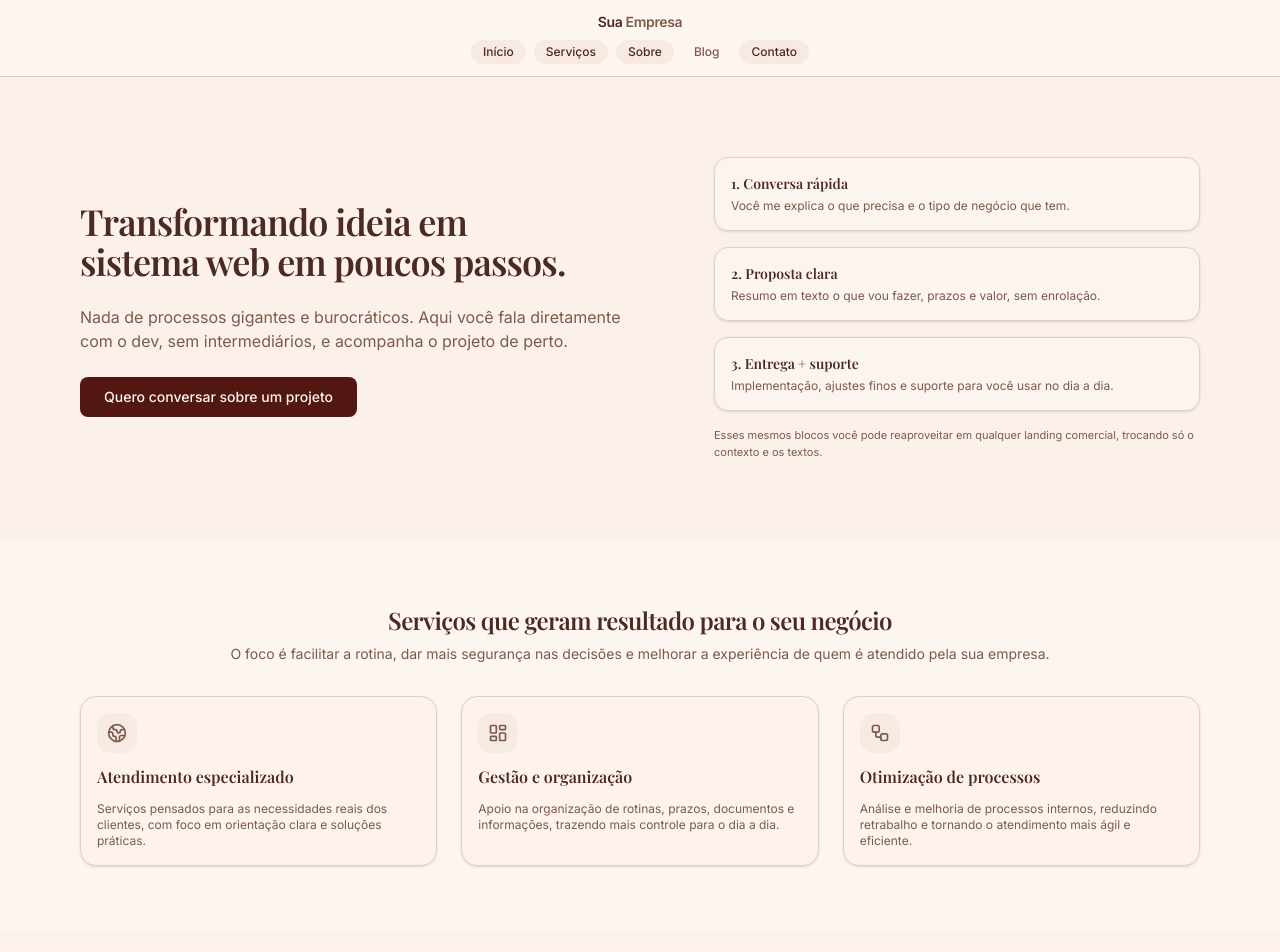
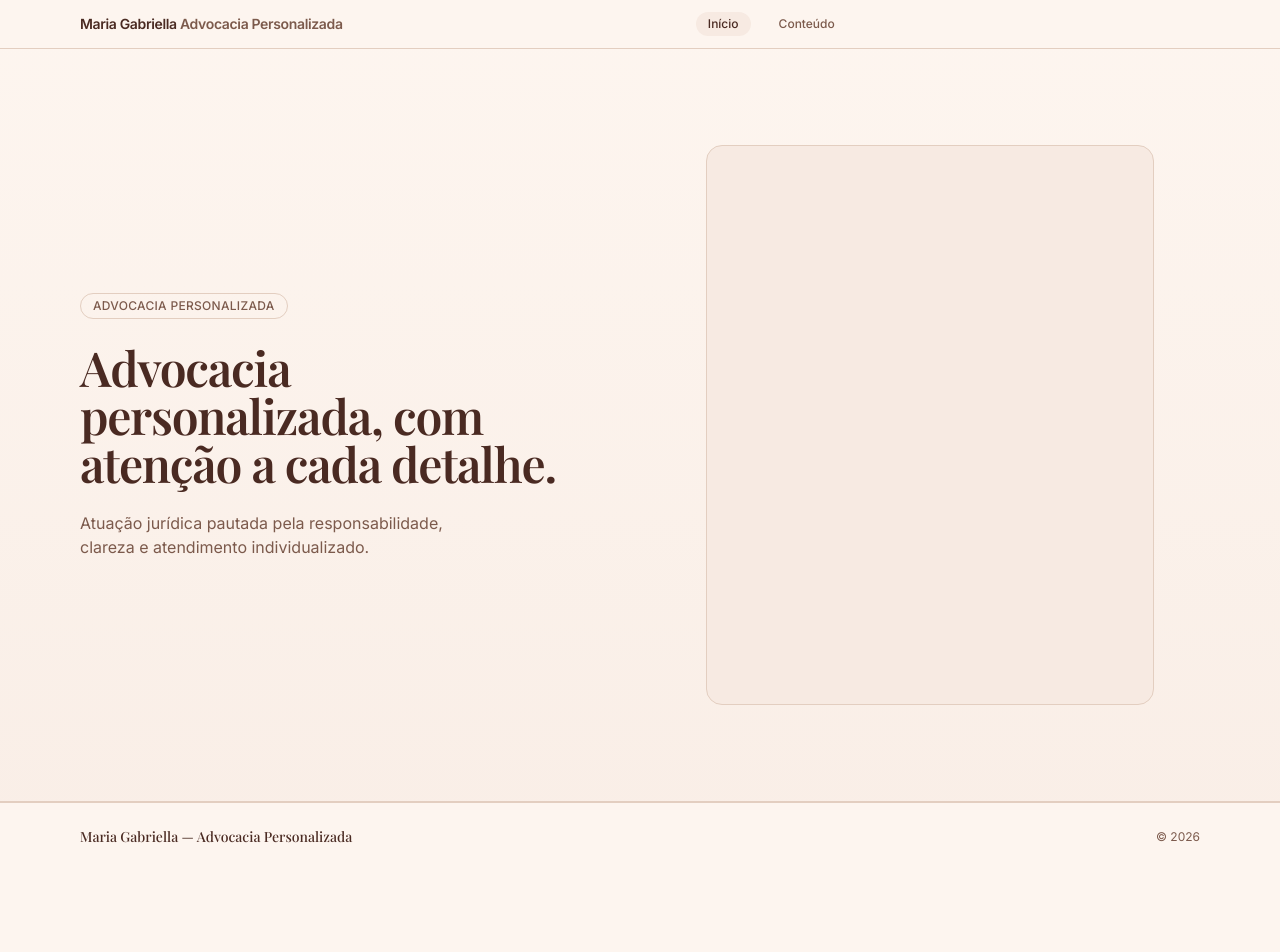
Before and after one commit to svitordev/landing-advogada-gabriella, a Next.js app: page / in a window 1280 px wide. Shown: the top 952 px of the page. After the commit the page ends 871 px from the top, so only its background shows below. Built offline with nearby package versions, Linux system fonts and the light colour scheme.

Commit message:
feat: add institutional header and hero

```diff
--- a/app/(site)/layout.tsx
+++ b/app/(site)/layout.tsx
@@ -1,14 +1,24 @@
 // app/(site)/layout.tsx
 import type { ReactNode } from "react";
-import { HeaderCentered } from "@/components/site/headers/header-centered";
-import { FooterCta } from "@/components/site/footers/footer-cta";
+import { HeaderBasic } from "@/components/site/headers/header-basic";
+import { siteBrand, siteNavLinks } from "@/lib/site-config";
 
 export default function SiteLayout({ children }: { children: ReactNode }) {
   return (
     <div className="flex min-h-screen flex-col">
-      <HeaderCentered />
+      <HeaderBasic brand={siteBrand} links={siteNavLinks} />
       <main className="flex-1">{children}</main>
-      <FooterCta />
+      {/* Rodapé mínimo e verdadeiro — sem contatos/OAB inventados.
+          O footer definitivo será implementado em entrega futura. */}
+      <footer className="border-t">
+        <div className="mx-auto flex max-w-6xl flex-col gap-1 px-4 py-6 text-xs text-muted-foreground md:flex-row md:items-center md:justify-between">
+          <p className="font-serif text-sm text-foreground">
+            {siteBrand.name}
+            {siteBrand.subtitle ? ` — ${siteBrand.subtitle}` : ""}
+          </p>
+          <p>© {new Date().getFullYear()}</p>
+        </div>
+      </footer>
     </div>
   );
 }
--- a/app/(site)/page.tsx
+++ b/app/(site)/page.tsx
@@ -1,24 +1,11 @@
 // app/(site)/page.tsx
-import { AboutSplit } from "@/components/sections/about/about-split";
-import { ContactSplit } from "@/components/sections/contact/contact-split";
-import { CtaSimple } from "@/components/sections/cta/cta-simple";
-import { HeroSteps } from "@/components/sections/hero/hero-steps";
-import { PricingThreeTiers } from "@/components/sections/pricing/pricing-three-tiers";
-import { ServicesWithIcons } from "@/components/sections/services/services-with-icons";
-import { TestimonialsGrid } from "@/components/sections/testimonials/testimonials-grid";
+import { HeroPrimary } from "@/components/sections/hero/hero-primary";
+import { siteHero } from "@/lib/site-config";
 
+// Composição mínima da entrega atual: apenas a Hero institucional com dados da
+// configuração do projeto. As demais seções (áreas de atuação, sobre, atendimento,
+// FAQ, contato) serão compostas nas próximas entregas — os componentes reutilizáveis
+// do template permanecem no repositório, sem conteúdo fictício da cliente no ar.
 export default function SiteHomePage() {
-  return (
-    <>
-      <HeroSteps />
-      <ServicesWithIcons />
-      <AboutSplit/>
-      <TestimonialsGrid/>
-      <PricingThreeTiers/>
-      <ContactSplit/>
-      <CtaSimple/>
-
-      {/* depois você adiciona outras sections: sobre, depoimentos, contato etc. */}
-    </>
-  );
+  return <HeroPrimary {...siteHero} />;
 }
--- a/app/library/headers/page.tsx
+++ b/app/library/headers/page.tsx
@@ -1,6 +1,6 @@
 // app/library/headers/page.tsx
 import type { Metadata } from "next";
-import { HeaderBasic } from "@/components/site/headers/header-basic";
+import { HeaderBasic, type HeaderBasicProps } from "@/components/site/headers/header-basic";
 import { HeaderCentered } from "@/components/site/headers/header-centered";
 import { HeaderWithTopbar } from "@/components/site/headers/header-with-topbar";
 
@@ -16,13 +16,29 @@ type HeaderItem = {
   Component: React.ComponentType;
 };
 
+// Demo genérica da variante data-driven — mesmos dados do baseline visual.
+const headerBasicDemo: HeaderBasicProps = {
+  brand: { name: "Sua", subtitle: "Empresa" },
+  links: [
+    { href: "/", label: "Início" },
+    { href: "/#services", label: "Serviços" },
+    { href: "/#about", label: "Sobre" },
+    { href: "/#contact", label: "Contato" },
+  ],
+  action: { label: "Entrar em contato", href: "mailto:contato@suaempresa.com" },
+};
+
+function HeaderBasicDemo() {
+  return <HeaderBasic {...headerBasicDemo} />;
+}
+
 const headers: HeaderItem[] = [
   {
     id: "header-basic",
     name: "Header básico",
     description:
       "Logo à esquerda, navegação à direita e um botão de contato. Funciona bem para a maioria dos sites institucionais.",
-    Component: HeaderBasic,
+    Component: HeaderBasicDemo,
   },
   {
     id: "header-centered",
--- a/app/library/hero/page.tsx
+++ b/app/library/hero/page.tsx
@@ -1,5 +1,8 @@
 // app/sections/hero/page.tsx
-import { HeroPrimary } from "@/components/sections/hero/hero-primary";
+import {
+  HeroPrimary,
+  type HeroPrimaryProps,
+} from "@/components/sections/hero/hero-primary";
 import {
   HeroCenterCta,
   type HeroCenterCtaProps,
@@ -9,6 +12,18 @@ import {
   HeroMediaShowcase,
   type HeroMediaShowcaseProps,
 } from "@/components/sections/hero/hero-media-showcase";
+
+// Demo genérica da variante data-driven — mesma copy do baseline visual.
+const heroPrimaryDemo: HeroPrimaryProps = {
+  eyebrow: "Site institucional · Empresas e profissionais",
+  title: "Apresente sua empresa com clareza, profissionalismo e confiança.",
+  description:
+    "Uma página inicial pensada para explicar quem você é, em que atua e como pode ajudar seus clientes, com destaque para seus principais serviços e formas de contato.",
+  actions: [
+    { label: "Ver serviços", href: "/library/services", variant: "default" },
+    { label: "Falar com a equipe", href: "mailto:contato@suaempresa.com", variant: "outline" },
+  ],
+};
 
 const heroCenterCtaDemo: HeroCenterCtaProps = {
   title: "Apresentamos sua empresa de forma clara, profissional e confiável.",
@@ -78,7 +93,7 @@ export default function HeroSectionsPage() {
               Variante 01 · Split layout (texto + preview)
             </p>
             <div className="overflow-hidden rounded-2xl border bg-background shadow-sm">
-              <HeroPrimary />
+              <HeroPrimary {...heroPrimaryDemo} />
             </div>
           </div>
         </section>
--- a/components/sections/hero/hero-primary.tsx
+++ b/components/sections/hero/hero-primary.tsx
@@ -1,57 +1,84 @@
 // components/sections/hero/hero-primary.tsx
+import Image from "next/image";
+import Link from "next/link";
 import { Button } from "@/components/ui/button";
 
-export function HeroPrimary() {
+export type HeroPrimaryAction = {
+  label: string;
+  href: string;
+  variant?: "default" | "outline";
+};
+
+export type HeroPrimaryProps = {
+  eyebrow?: string;
+  title: string;
+  description?: string;
+  actions?: HeroPrimaryAction[];
+  image?: {
+    src: string;
+    alt: string;
+  };
+};
+
+function isInternalHref(href: string) {
+  return href.startsWith("/");
+}
+
+export function HeroPrimary({ eyebrow, title, description, actions, image }: HeroPrimaryProps) {
   return (
     <section className="w-full border-b bg-linear-to-b from-background to-muted/60">
       <div className="mx-auto flex max-w-6xl flex-col items-center gap-10 px-4 py-16 md:flex-row md:py-24">
         {/* Coluna texto */}
         <div className="flex-1 space-y-6">
+          {eyebrow && (
             <span className="inline-flex items-center rounded-full border px-3 py-1 text-xs font-medium uppercase tracking-wide text-muted-foreground">
-            Site institucional · Empresas e profissionais
+              {eyebrow}
             </span>
+          )}
 
           <h1 className="text-balance text-3xl font-bold tracking-tight sm:text-4xl md:text-5xl">
-            Apresente sua empresa com clareza, profissionalismo e confiança.
+            {title}
           </h1>
 
+          {description && (
             <p className="max-w-xl text-balance text-sm text-muted-foreground sm:text-base">
-            Uma página inicial pensada para explicar quem você é, em que atua e como pode
-            ajudar seus clientes, com destaque para seus principais serviços e formas de contato.
+              {description}
             </p>
+          )}
 
+          {actions && actions.length > 0 && (
             <div className="flex flex-wrap items-center gap-3">
-            <Button size="lg">
-              Ver serviços
+              {actions.map((action) => (
+                <Button key={action.href + action.label} size="lg" variant={action.variant ?? "default"} asChild>
+                  {isInternalHref(action.href) ? (
+                    <Link href={action.href}>{action.label}</Link>
+                  ) : (
+                    <a href={action.href}>{action.label}</a>
+                  )}
                 </Button>
-            <Button size="lg" variant="outline">
-              Falar com a equipe
-            </Button>
+              ))}
+            </div>
+          )}
         </div>
 
-          <p className="text-xs text-muted-foreground">
-            Esse modelo funciona bem para escritórios, clínicas, consultorias e outros negócios
-            que prestam serviços e querem uma presença online clara e organizada.
-          </p>
+        {/* Coluna visual — fotografia via next/image ou área neutra de espera */}
+        <div className="w-full flex-1">
+          {image ? (
+            <div className="relative mx-auto aspect-[4/5] w-full max-w-md overflow-hidden rounded-2xl border bg-muted">
+              <Image
+                src={image.src}
+                alt={image.alt}
+                fill
+                sizes="(min-width: 768px) 33vw, 100vw"
+                className="object-cover"
+              />
             </div>
-
-        {/* Coluna visual */}
-        <div className="flex-1">
-          <div className="relative mx-auto w-full max-w-md rounded-2xl border bg-background p-4 shadow-sm">
-            <div className="mb-4 flex items-center justify-between text-xs text-muted-foreground">
-              <span>Página inicial</span>
-              <span>Visualização</span>
-            </div>
-
-            {/* “print” da hero genérica */}
-            <div className="h-40 rounded-xl border bg-muted" />
-
-            <div className="mt-4 grid grid-cols-3 gap-2 text-[10px] text-muted-foreground">
-              <div className="h-10 rounded-md border bg-background" />
-              <div className="h-10 rounded-md border bg-background" />
-              <div className="h-10 rounded-md border bg-background" />
-            </div>
-          </div>
+          ) : (
+            <div
+              aria-hidden="true"
+              className="mx-auto aspect-[4/5] w-full max-w-md rounded-2xl border bg-muted"
+            />
+          )}
         </div>
       </div>
     </section>
--- a/components/site/headers/header-basic.tsx
+++ b/components/site/headers/header-basic.tsx
@@ -7,23 +7,39 @@ import { Button } from "@/components/ui/button";
 import { MobileNav } from "@/components/site/headers/mobile-nav";
 import { cn } from "@/lib/utils";
 
-const navLinks = [
-  { href: "/", label: "Início" },
-  { href: "/#services", label: "Serviços" },
-  { href: "/#about", label: "Sobre" },
-  { href: "/#contact", label: "Contato" },
-];
+export type HeaderNavItem = {
+  label: string;
+  href: string;
+};
 
-export function HeaderBasic() {
+export type HeaderBasicProps = {
+  brand: {
+    name: string;
+    subtitle?: string;
+    href?: string;
+  };
+  links: HeaderNavItem[];
+  action?: {
+    label: string;
+    href: string;
+  };
+};
+
+function isInternalHref(href: string) {
+  return href.startsWith("/");
+}
+
+export function HeaderBasic({ brand, links, action }: HeaderBasicProps) {
   const pathname = usePathname();
+  const brandHref = brand.href ?? "/";
 
   return (
     <header className="border-b bg-background/80 backdrop-blur">
       <div className="mx-auto flex max-w-6xl items-center justify-between px-4 py-3">
-        {/* Logo / Marca */}
-        <Link href="/" className="text-sm font-semibold tracking-tight">
-          <span className="font-bold">Sua</span>
-          <span className="text-muted-foreground">Empresa</span>
+        {/* Logo / Marca — representação tipográfica (logotipo oficial pendente) */}
+        <Link href={brandHref} className="text-sm font-semibold tracking-tight">
+          <span className="font-bold">{brand.name}</span>
+          {brand.subtitle && <span className="text-muted-foreground"> {brand.subtitle}</span>}
         </Link>
 
         {/* Navegação */}
@@ -31,7 +47,7 @@ export function HeaderBasic() {
           aria-label="Navegação principal"
           className="hidden items-center gap-4 text-xs font-medium text-muted-foreground md:flex"
         >
-          {navLinks.map((item) => {
+          {links.map((item) => {
             const baseHref = item.href.split("#")[0] || "/";
             const isActive = baseHref === "/" ? pathname === "/" : pathname === baseHref;
 
@@ -52,10 +68,16 @@ export function HeaderBasic() {
 
         {/* CTA + Menu mobile */}
         <div className="flex items-center gap-2">
-          <Button size="sm">
-            Entrar em contato
-          </Button>
-          <MobileNav links={navLinks} />
+          {action && (
+            <Button size="sm" asChild>
+              {isInternalHref(action.href) ? (
+                <Link href={action.href}>{action.label}</Link>
+              ) : (
+                <a href={action.href}>{action.label}</a>
+              )}
+            </Button>
+          )}
+          <MobileNav links={links} />
         </div>
       </div>
     </header>
--- /dev/null
+++ b/lib/site-config.ts
@@ -0,0 +1,32 @@
+// lib/site-config.ts — dados específicos do projeto Maria Gabriella (PROJECT_ONLY).
+// Componentes genéricos recebem estes dados pelos consumidores — nada da cliente
+// deve ser embutido nos componentes. Textos provisórios, sujeitos à aprovação da
+// profissional (PENDENTE_CONFIRMACAO_CLIENTE).
+
+import type { HeaderBasicProps } from "@/components/site/headers/header-basic";
+import type { HeroPrimaryProps } from "@/components/sections/hero/hero-primary";
+
+export const siteBrand = {
+  name: "Maria Gabriella",
+  subtitle: "Advocacia Personalizada",
+  href: "/",
+} satisfies HeaderBasicProps["brand"];
+
+// Renderizar somente links com destinos existentes no projeto.
+// O blog ainda contém conteúdo de demonstração do template (não é conteúdo
+// jurídico publicado pela cliente) — o link é funcional, não uma promessa editorial.
+export const siteNavLinks = [
+  { label: "Início", href: "/" },
+  { label: "Conteúdo", href: "/blog" },
+] satisfies HeaderBasicProps["links"];
+
+// CTA de contato omitido até existir canal oficial confirmado — sem WhatsApp/e-mail fictícios.
+
+export const siteHero = {
+  eyebrow: "Advocacia Personalizada",
+  title: "Advocacia personalizada, com atenção a cada detalhe.",
+  description:
+    "Atuação jurídica pautada pela responsabilidade, clareza e atendimento individualizado.",
+  actions: [],
+  // image: caminho futuro quando a fotografia profissional oficial for disponibilizada
+} satisfies HeroPrimaryProps;
--- a/memory-bank/CURRENT-STATE.md
+++ b/memory-bank/CURRENT-STATE.md
@@ -6,18 +6,21 @@ Snapshot curto do estado atual do repositório. Não copiar toda a documentaçã
 
 Projeto **independente** (landing page institucional da advogada Maria Gabriella), criado a partir do código do Svitordev UI Lab.
 
-- **Fase atual:** bootstrap documental concluído + **Design Foundation funcionalmente VERIFIED** (2026-10-27). Landing ainda em composição — Header/Hero da cliente pendentes.
+- **Fase atual:** bootstrap documental concluído + Design Foundation VERIFIED + **Entrega B (Header + Hero institucional) funcionalmente VERIFIED** (2026-10-27). Landing ainda em composição — demais seções pendentes.
+- **Header institucional na home:** `HeaderBasic` data-driven consumindo `lib/site-config.ts`. **Hero institucional na home:** `HeroPrimary` data-driven — conteúdo provisório (`PENDENTE_CONFIRMACAO_CLIENTE`).
+- **Configuração da cliente:** centralizada em `lib/site-config.ts` (PROJECT_ONLY — configuração, não componente React).
+- **Sem logo oficial** (marca tipográfica) e **sem fotografia oficial** (hero usa fallback neutro). **Sem contatos oficiais confirmados** — CTA de contato omitido.
+- **A rota `/blog` ainda contém artigos genéricos herdados do template e está acessível pela navegação pública "Conteúdo"** — pendência antes do deploy (substituir ou retirar antes da publicação).
 - **Tema claro aplicado** como padrão (classe `dark` removida do root; bloco `.dark` preservado, não adaptado; sem toggle).
 - **Identidade vinho/bege aplicada** nos tokens `:root` de `app/globals.css` (OKLCH calibrado; `--input` escurecido p/ ≈3.04:1).
 - **Fontes configuradas:** Inter (400/500/600, corpo) + Playfair Display (500/600, títulos h1–h3) via `next/font/google`, `display: swap`.
 - **Metadata institucional** aplicada no root layout.
-- **Header específico da cliente:** pendente. **Hero específica da cliente:** pendente.
-- **Assets oficiais:** pendentes (logotipo/monograma, fotografia — `PENDENTE_CONFIRMACAO_CLIENTE`).
-- **Dados profissionais:** pendentes de confirmação.
+- **Assets oficiais:** pendentes (logotipo/monograma, fotografia — `PENDENTE_CONFIRMACAO_CLIENTE`). O fluxo de imagem do `HeroPrimary` com arquivo real não foi validado por ausência do asset.
+- **Dados profissionais:** pendentes de confirmação (incl. inscrição OAB).
 - **Site ainda não pronto para publicação.**
-- **Roadmap ativo:** `docs/ROADMAP-LANDING.md` (fase 4 ✅; fases 2/3 seguem pendentes). O roadmap das 1000 evoluções é histórico (origem UI Lab).
-- **Gates da Entrega A:** lint 0/0 · build PASS (16 rotas) · Playwright 26 passed + 2 skipped · verificação visual 375×667 e 1280×720 em `/`, `/library/headers`, `/library/hero`, `/blog` — zero overflow.
-- **Próximo passo:** **Entrega B — Header + Hero** (plano aprovado em sessão própria; não iniciada).
+- **Roadmap ativo:** `docs/ROADMAP-LANDING.md` (fases 1 e 4 ✅; fase 5 parcialmente executada — Entrega B VERIFIED; fases 2/3 seguem pendentes). O roadmap das 1000 evoluções é histórico (origem UI Lab).
+- **Gates da Entrega B:** lint 0/0 · build PASS (16 rotas) · Playwright 28 passed + 2 skipped (15 casos × 2 projetos) · verificação visual 375×667 e 1280×720 em `/`, `/library/headers`, `/library/hero` — zero overflow.
+- **Próximo passo:** **Entrega C — Áreas de atuação + Sobre a advogada** (sugerida; não iniciada).
 
 ### Estado herdado do UI Lab (histórico — descreve o código, ainda válido como estado técnico)
 
@@ -76,7 +79,7 @@ Showcase oficial. Estrutura `app/library/[categoria]/page.tsx` renderiza cada va
 
 Production build **verde** (PASS). Lint atual: **0 errors / 0 warnings**. Rota `/blog/[slug]` funcional.
 
-- **Playwright mínimo:** ✅ **VERIFIED** — `@playwright/test` 1.64.1, **Chromium** somente; projects desktop **1280×720** e mobile **375×667**; **14 smoke tests / 28 execuções** (26 passed + 2 skips intencionais — testes mobile-only da Evolução 007 pulam o project desktop). Execução da DEC-006.
+- **Playwright mínimo:** ✅ **VERIFIED** — `@playwright/test` 1.64.1, **Chromium** somente; projects desktop **1280×720** e mobile **375×667**; **15 smoke tests / 30 execuções** (28 passed + 2 skips intencionais — testes mobile-only da Evolução 007 pulam o project desktop). Contagem confirmada por `npx playwright test --list` em 2026-10-27. Execução da DEC-006.
 - **QLT-001:** ✅ VERIFIED. **QLT-006:** ✅ VERIFIED (Evolução 007). **QLT-007:** ✅ VERIFIED (Evolução 006). **QLT-012:** ✅ VERIFIED.
 - **`/library`:** READY.
 - **Design System:** READY.
```
Also changed, not shown: memory-bank/CHANGELOG.md, 4 other files (tests, documents, lock files or other folders). Lines whose indentation alone changed are shown as unchanged.
